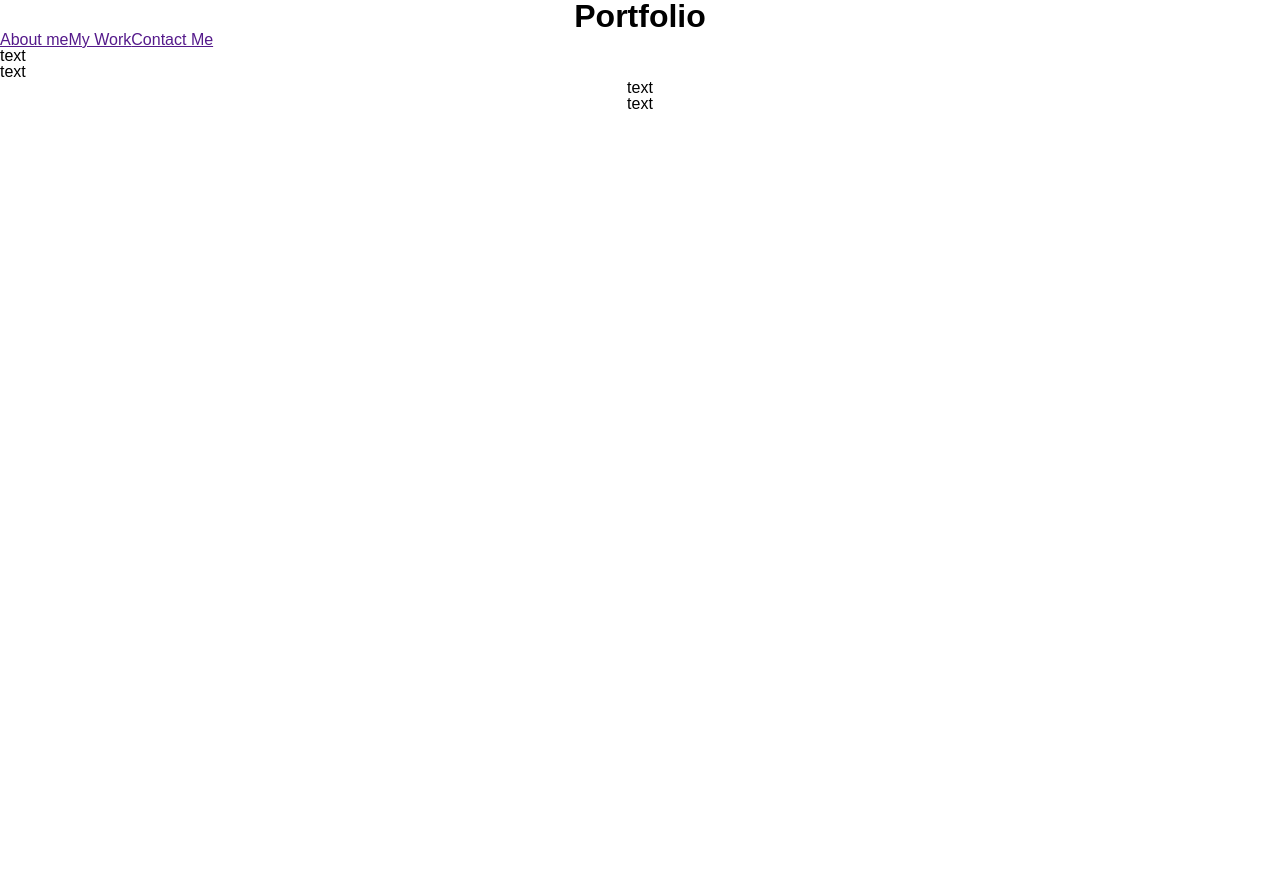
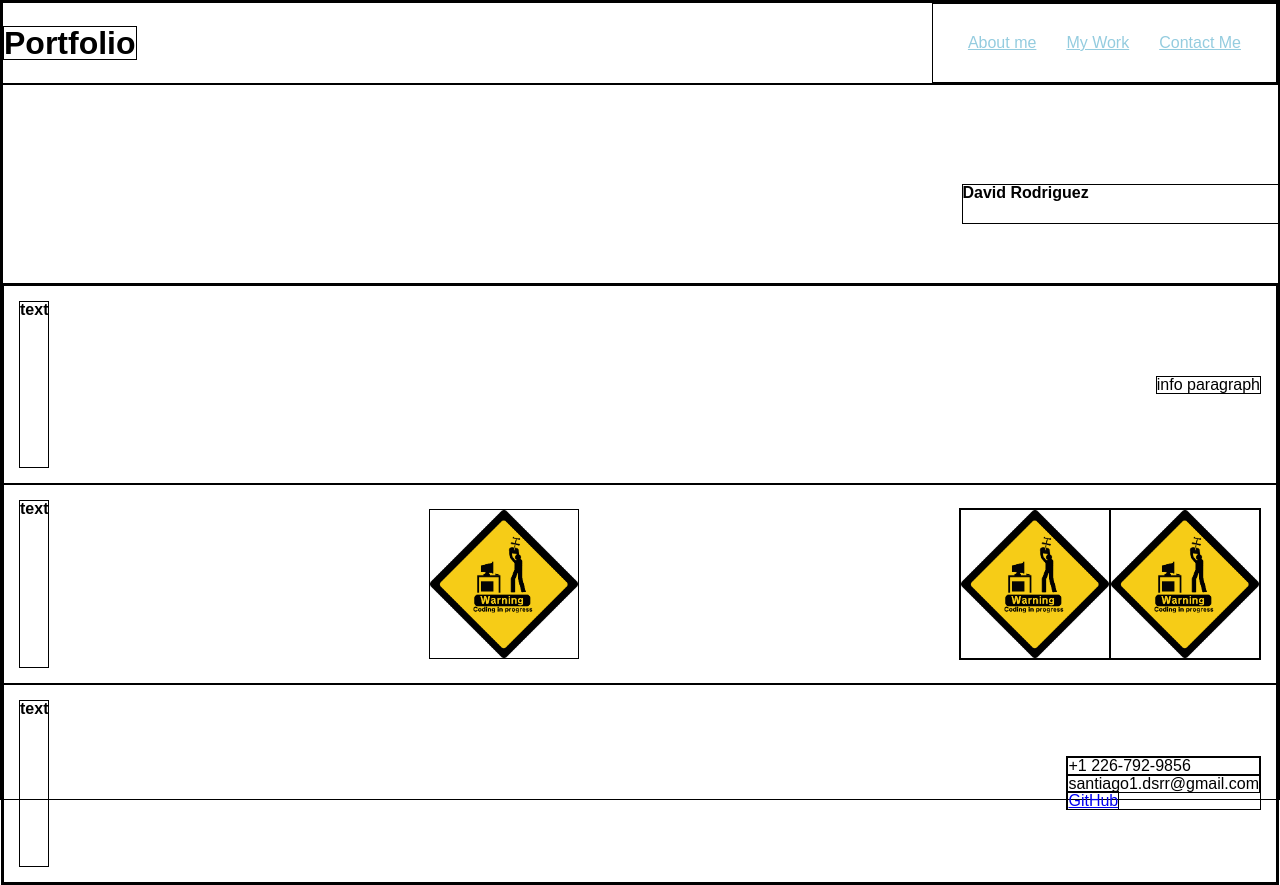
Before and after one commit to DavidRodriguez119/Portfolio-David-Rodriguez, a plain HTML site: page index.html in a window 1280 px wide. Before the commit the page ends 800 px from the top, so only its background shows below. Drawn offline with Linux system fonts and the light colour scheme.

Commit message:
Added and positioned all the containers

```diff
--- a/assets/style.css
+++ b/assets/style.css
@@ -1,37 +1,95 @@
 :root{
     --white: #fff;
-
+    --light-blue: rgb(148, 204, 223);
 }
 
 * {
     margin: 0;
     padding: 0;
     box-sizing: border-box;
-  }
+    border: 1px solid black;
+}
 
 header{
-    text-align: center;
+    display: flex;
+    flex-wrap: wrap;
+    justify-content: space-between;
+    align-items: center;
 }
 
 nav{
+    height: 10vh;
+    padding: 20px;
+    display: flex;
+    align-items: center;
+}
+
+nav a{
+    margin: 15px;
+    color: var(--light-blue);
+    border-bottom: solid 2px var(--light-blue);
+    border: none;
+}
+
+#Name-Picture{
+    position: relative;
+    height: 25vh;
+    width: 100vw;
+}
+
+h2{
+    height: 40px;
+    width: 25%;
+    position: absolute;
+    top: 50%;
+    left: 75%;
+    right: 5%;
+}
+
+main{
+    display: flex;
+    flex-direction: column;
+    justify-content: center;
+    align-items: center;
+    height: 75vh;
+}
+
+main section{
+    height: 100%;
+    width: 100%;
+    padding: 15px;
+    display: flex;
+    justify-content: space-between;
+    align-items: center;
+}
+
+h3{
+    height: 100%;
+
+}
+
+#Images{
     display: flex;
     flex-wrap: wrap;
 }
 
-#About-Me{
-    display: flex;
-    flex-wrap: wrap;
+#My-Work img{
+    width: 150px;
 }
 
-#My-Work{
-    display: flex;
-    flex-wrap: wrap;
+#Images:first-child{
+    width: 100%;
 }
 
-#Contact-Me{
-    text-align: center;
+@media screen and (max-width: 500px){
+    header{
+        justify-content: center;
+    }
 }
 
-footer{
-    text-align: center;
+@media screen and (max-width: 768px){
+    main section{
+        flex-wrap: wrap;
+        justify-content: center;
+    }
 }
--- a/index.html
+++ b/index.html
@@ -10,33 +10,43 @@
 </head>
 
 <body>
-    <!-- Header -->
     <header>
         <h1>Portfolio</h1>
+        <!-- Navbar -->
+        <nav>
+            <a href="#About-Me">About me</a>
+            <a href="#My-Work">My Work</a>
+            <a href="#Contact-Me">Contact Me</a>
+        </nav>
     </header>
-    <!-- Navbar -->
-    <nav>
-        <a href="">About me</a>
-        <a href="">My Work</a>
-        <a href="">Contact Me</a>
-    </nav>
+    <div id="Name-Picture">
+       <h2>David Rodriguez</h2>
+    </div>
     <main>
         <!-- About Me -->
         <section id="About-Me">
-            <p>text</p>
+            <h3>text</h3>
+            <p>info paragraph</p>
         </section>
         <!-- My Work -->
         <section id="My-Work">
-            <p>text</p>
+            <h3>text</h3>
+            <img src="assets\images\CodingInProgress.png" alt="Work in Progress image">
+            <div id="Images">
+                <img src="assets\images\CodingInProgress.png" alt="Work in Progress image">
+                <img src="assets\images\CodingInProgress.png" alt="Work in Progress image">
+            </div>
         </section>
         <!-- Contact me -->
         <section id="Contact-Me">
-            <p>text</p>
+            <h3>text</h3>
+            <div #Contact-Info>
+                <p>+1 226-792-9856</p>
+                <p>santiago1.dsrr@gmail.com</p>
+                <a href="https://github.com/DavidRodriguez119">GitHub</a>
+            </div>
         </section>
     </main>
     <!-- Footer -->
-    <footer>
-        <p>text</p>
-    </footer>
 </body>
 </html>
```
Also changed, not shown: assets/images/CodingInProgress.png (added).
